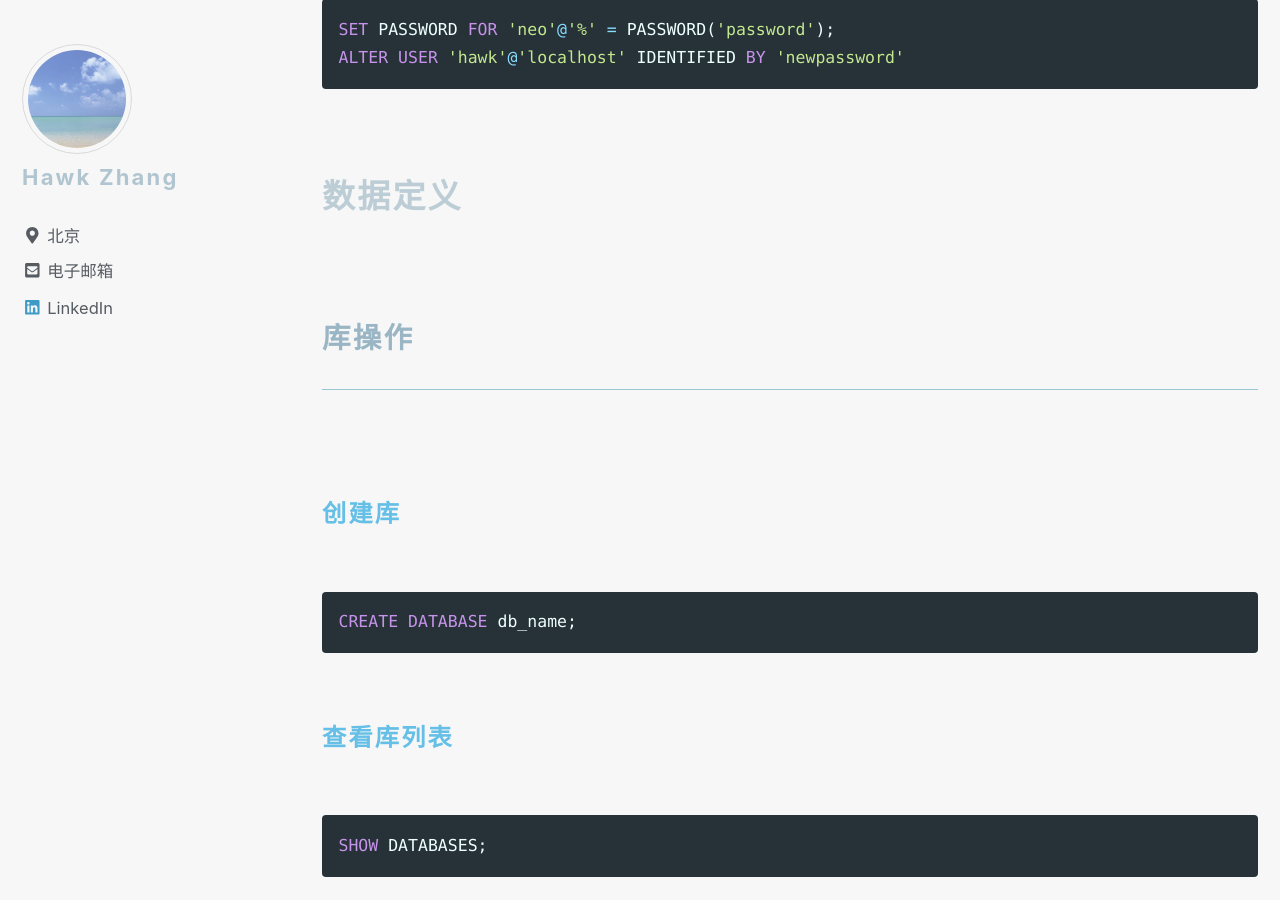
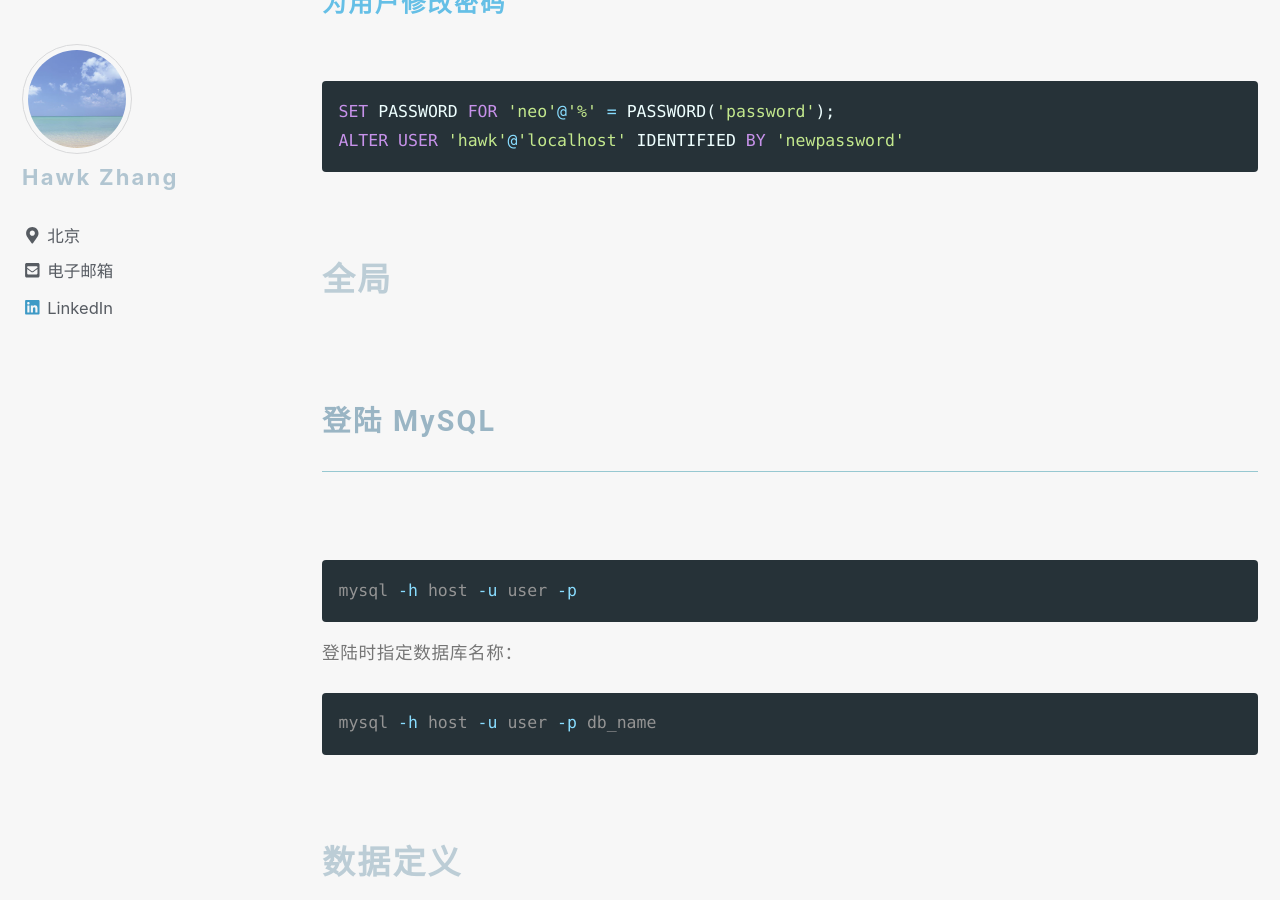
Before and after one commit to narru888/linotes_note, a Jekyll site: the page built from _posts/mysql/2016-04-02-statements.md, in a window 1280 px wide and 900 px high, scrolled down 2389 px. Built offline with Jekyll 4.4.1, drawn with Linux system fonts in a browser that asks for light colours; nearby versions of some CDN libraries; a script that is not in the unit is left out.

Commit message:
update on 2018-10-11 12:22:58 CST

````diff
--- a/_posts/mysql/2016-04-02-statements.md
+++ b/_posts/mysql/2016-04-02-statements.md
@@ -69,6 +69,29 @@ REVOKE SELECT ON world.* FROM 'role3';
 SET PASSWORD FOR 'neo'@'%' = PASSWORD('password');
 ALTER USER 'hawk'@'localhost' IDENTIFIED BY 'newpassword'
 ```
+
+
+
+
+
+
+
+## 全局
+
+
+### 登陆 MySQL
+
+```bash
+mysql -h host -u user -p
+```
+
+登陆时指定数据库名称：
+
+```bash
+mysql -h host -u user -p db_name
+```
+
+
 
 
 
````
